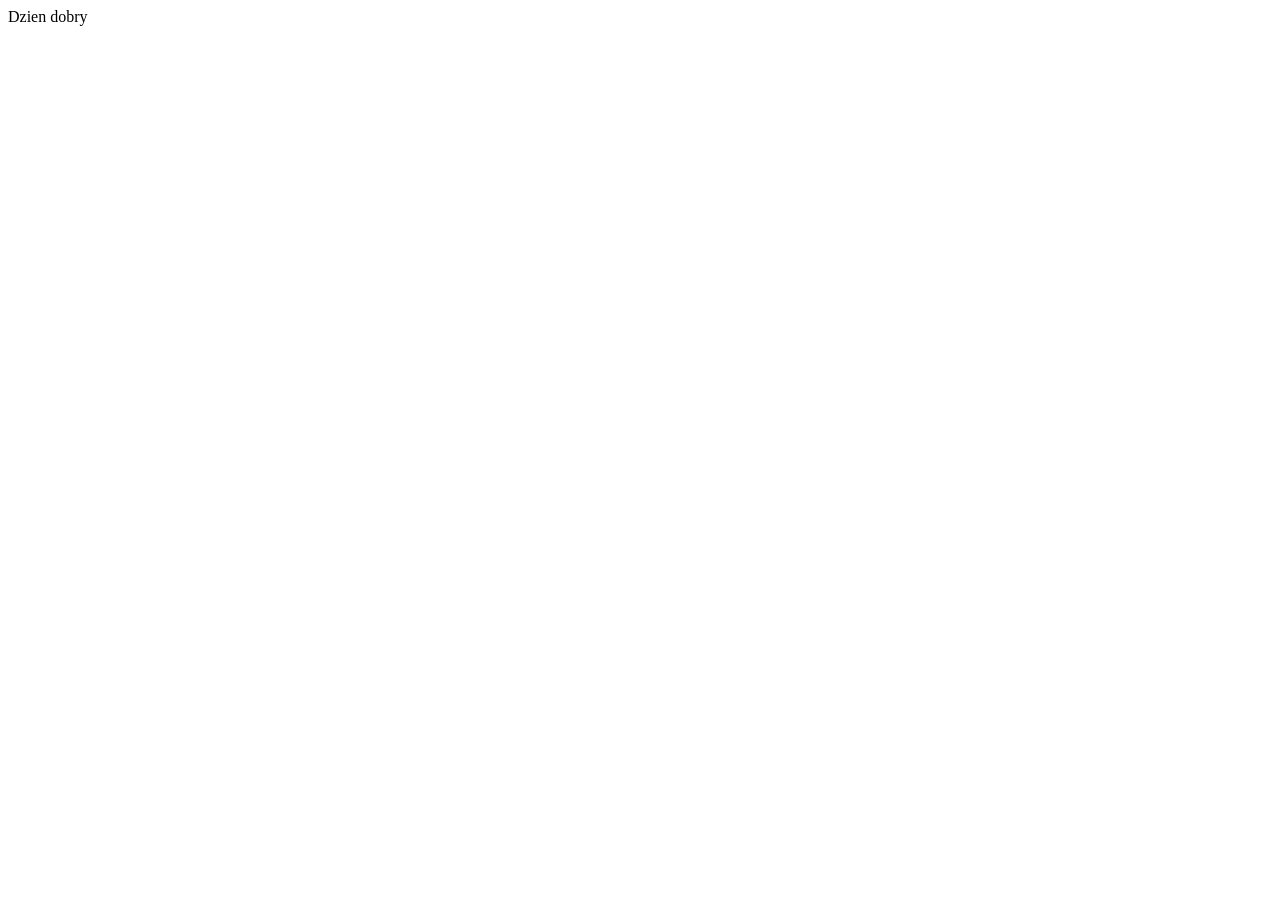
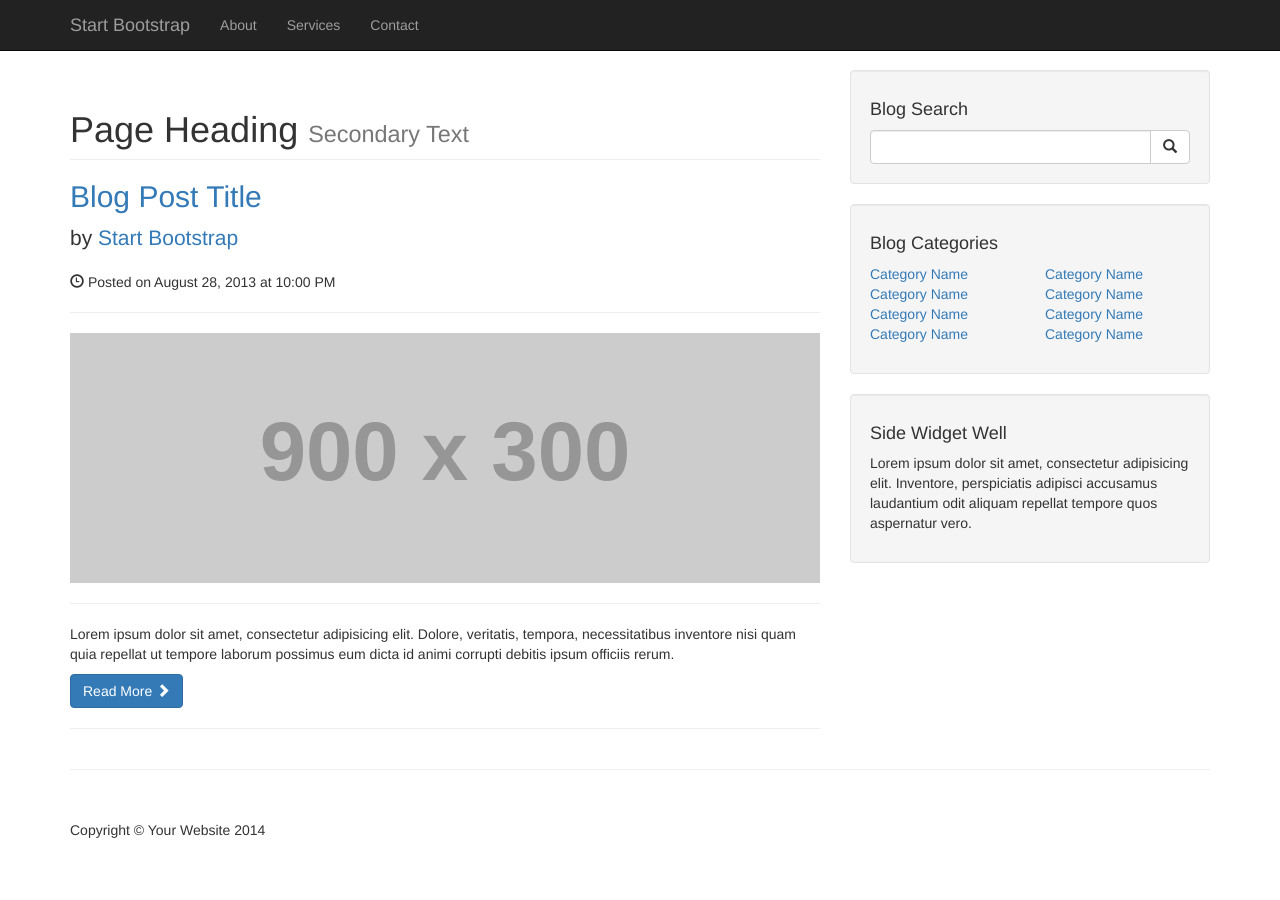
Before and after one commit to magdagry/BloggingSystem, a PHP site: page / in a window 1280 px wide. Before the commit the page is almost empty. Before the commit the page ends 26 px from the top, so only its background shows below. Run offline with PHP 8.4, Linux system fonts and the light colour scheme; grey boxes labelled with a size stand in for pictures from a placeholder-image service; some libraries are stand-ins or nearby versions.

Commit message:
refactoring

```diff
--- /dev/null
+++ b/Includes/footer.php
@@ -0,0 +1,22 @@
+       <!-- Footer -->
+       <footer>
+            <div class="row">
+                <div class="col-lg-12">
+                    <p>Copyright &copy; Your Website 2014</p>
+                </div>
+                <!-- /.col-lg-12 -->
+            </div>
+            <!-- /.row -->
+        </footer>
+
+    </div>
+    <!-- /.container -->
+    <!-- jQuery -->
+    <script src="js/jquery.js"></script>
+
+    <!-- Bootstrap Core JavaScript -->
+    <script src="js/bootstrap.min.js"></script>
+
+</body>
+
+</html>
--- /dev/null
+++ b/Includes/header.php
@@ -0,0 +1,29 @@
+<!DOCTYPE html>
+<html lang="en">
+
+<head>
+
+    <meta charset="utf-8">
+    <meta http-equiv="X-UA-Compatible" content="IE=edge">
+    <meta name="viewport" content="width=device-width, initial-scale=1">
+    <meta name="description" content="">
+    <meta name="author" content="">
+
+    <title>Blog Home - Start Bootstrap Template</title>
+
+    <!-- Bootstrap Core CSS -->
+    <link href="css/bootstrap.min.css" rel="stylesheet">
+
+    <!-- Custom CSS -->
+    <link href="css/blog-home.css" rel="stylesheet">
+
+    <!-- HTML5 Shim and Respond.js IE8 support of HTML5 elements and media queries -->
+    <!-- WARNING: Respond.js doesn't work if you view the page via file:// -->
+    <!--[if lt IE 9]>
+        <script src="https://oss.maxcdn.com/libs/html5shiv/3.7.0/html5shiv.js"></script>
+        <script src="https://oss.maxcdn.com/libs/respond.js/1.4.2/respond.min.js"></script>
+    <![endif]-->
+
+</head>
+
+<body>
--- /dev/null
+++ b/Includes/navigation.php
@@ -0,0 +1,30 @@
+<nav class="navbar navbar-inverse navbar-fixed-top" role="navigation">
+        <div class="container">
+            <!-- Brand and toggle get grouped for better mobile display -->
+            <div class="navbar-header">
+                <button type="button" class="navbar-toggle" data-toggle="collapse" data-target="#bs-example-navbar-collapse-1">
+                    <span class="sr-only">Toggle navigation</span>
+                    <span class="icon-bar"></span>
+                    <span class="icon-bar"></span>
+                    <span class="icon-bar"></span>
+                </button>
+                <a class="navbar-brand" href="#">Start Bootstrap</a>
+            </div>
+            <!-- Collect the nav links, forms, and other content for toggling -->
+            <div class="collapse navbar-collapse" id="bs-example-navbar-collapse-1">
+                <ul class="nav navbar-nav">
+                    <li>
+                        <a href="#">About</a>
+                    </li>
+                    <li>
+                        <a href="#">Services</a>
+                    </li>
+                    <li>
+                        <a href="#">Contact</a>
+                    </li>
+                </ul>
+            </div>
+            <!-- /.navbar-collapse -->
+        </div>
+        <!-- /.container -->
+    </nav>
--- /dev/null
+++ b/Includes/sidebar.php
@@ -0,0 +1,57 @@
+<div class="col-md-4">
+
+                <!-- Blog Search Well -->
+                <div class="well">
+                    <h4>Blog Search</h4>
+                    <div class="input-group">
+                        <input type="text" class="form-control">
+                        <span class="input-group-btn">
+                            <button class="btn btn-default" type="button">
+                                <span class="glyphicon glyphicon-search"></span>
+                        </button>
+                        </span>
+                    </div>
+                    <!-- /.input-group -->
+                </div>
+
+                <!-- Blog Categories Well -->
+                <div class="well">
+                    <h4>Blog Categories</h4>
+                    <div class="row">
+                        <div class="col-lg-6">
+                            <ul class="list-unstyled">
+                                <li><a href="#">Category Name</a>
+                                </li>
+                                <li><a href="#">Category Name</a>
+                                </li>
+                                <li><a href="#">Category Name</a>
+                                </li>
+                                <li><a href="#">Category Name</a>
+                                </li>
+                            </ul>
+                        </div>
+                        <!-- /.col-lg-6 -->
+                        <div class="col-lg-6">
+                            <ul class="list-unstyled">
+                                <li><a href="#">Category Name</a>
+                                </li>
+                                <li><a href="#">Category Name</a>
+                                </li>
+                                <li><a href="#">Category Name</a>
+                                </li>
+                                <li><a href="#">Category Name</a>
+                                </li>
+                            </ul>
+                        </div>
+                        <!-- /.col-lg-6 -->
+                    </div>
+                    <!-- /.row -->
+                </div>
+
+                <!-- Side Widget Well -->
+                <div class="well">
+                    <h4>Side Widget Well</h4>
+                    <p>Lorem ipsum dolor sit amet, consectetur adipisicing elit. Inventore, perspiciatis adipisci accusamus laudantium odit aliquam repellat tempore quos aspernatur vero.</p>
+                </div>
+
+            </div>
--- a/index.php
+++ b/index.php
@@ -1,3 +1,48 @@
-<?php
-echo "Dzien dobry";
-?>
+<?php include "includes/header.php" ?>
+
+    <!-- Navigation -->
+
+    <?php include "includes/navigation.php" ?>
+
+    <!-- Page Content -->
+    <div class="container">
+
+        <div class="row">
+
+            <!-- Blog Entries Column -->
+            <div class="col-md-8">
+
+                <h1 class="page-header">
+                    Page Heading
+                    <small>Secondary Text</small>
+                </h1>
+
+                <!-- First Blog Post -->
+                <h2>
+                    <a href="#">Blog Post Title</a>
+                </h2>
+                <p class="lead">
+                    by <a href="index.php">Start Bootstrap</a>
+                </p>
+                <p><span class="glyphicon glyphicon-time"></span> Posted on August 28, 2013 at 10:00 PM</p>
+                <hr>
+                <img class="img-responsive" src="http://placehold.it/900x300" alt="">
+                <hr>
+                <p>Lorem ipsum dolor sit amet, consectetur adipisicing elit. Dolore, veritatis, tempora, necessitatibus inventore nisi quam quia repellat ut tempore laborum possimus eum dicta id animi corrupti debitis ipsum officiis rerum.</p>
+                <a class="btn btn-primary" href="#">Read More <span class="glyphicon glyphicon-chevron-right"></span></a>
+                <hr>
+
+
+
+            </div>
+
+            <!-- Blog Sidebar Widgets Column -->
+            <?php include "includes/sidebar.php" ?>
+
+
+        </div>
+        <!-- /.row -->
+
+        <hr>
+
+    <?php include "includes/footer.php" ?>
```
Also changed, not shown: Includes/db.php (added, +19 -0 lines).
